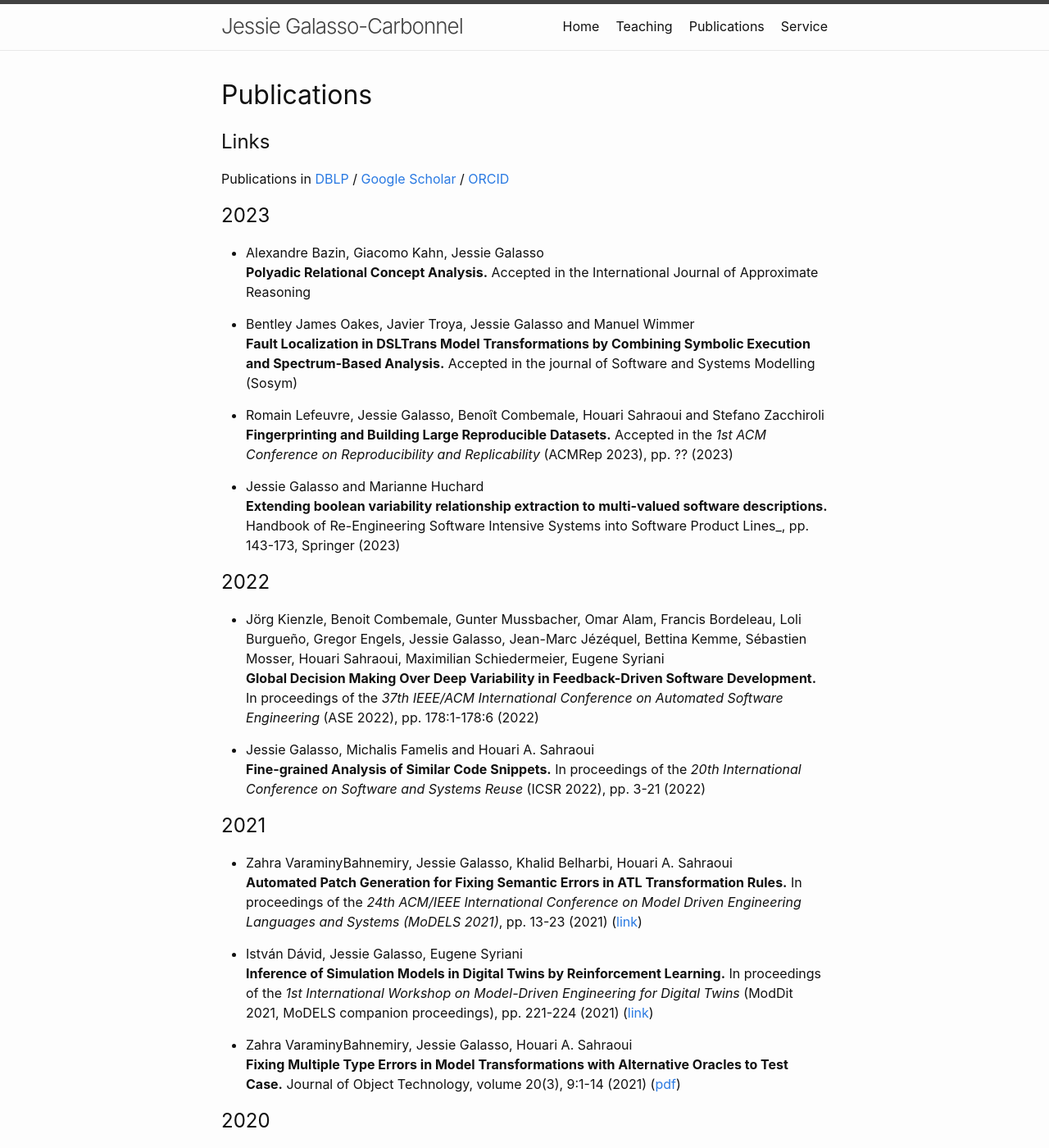
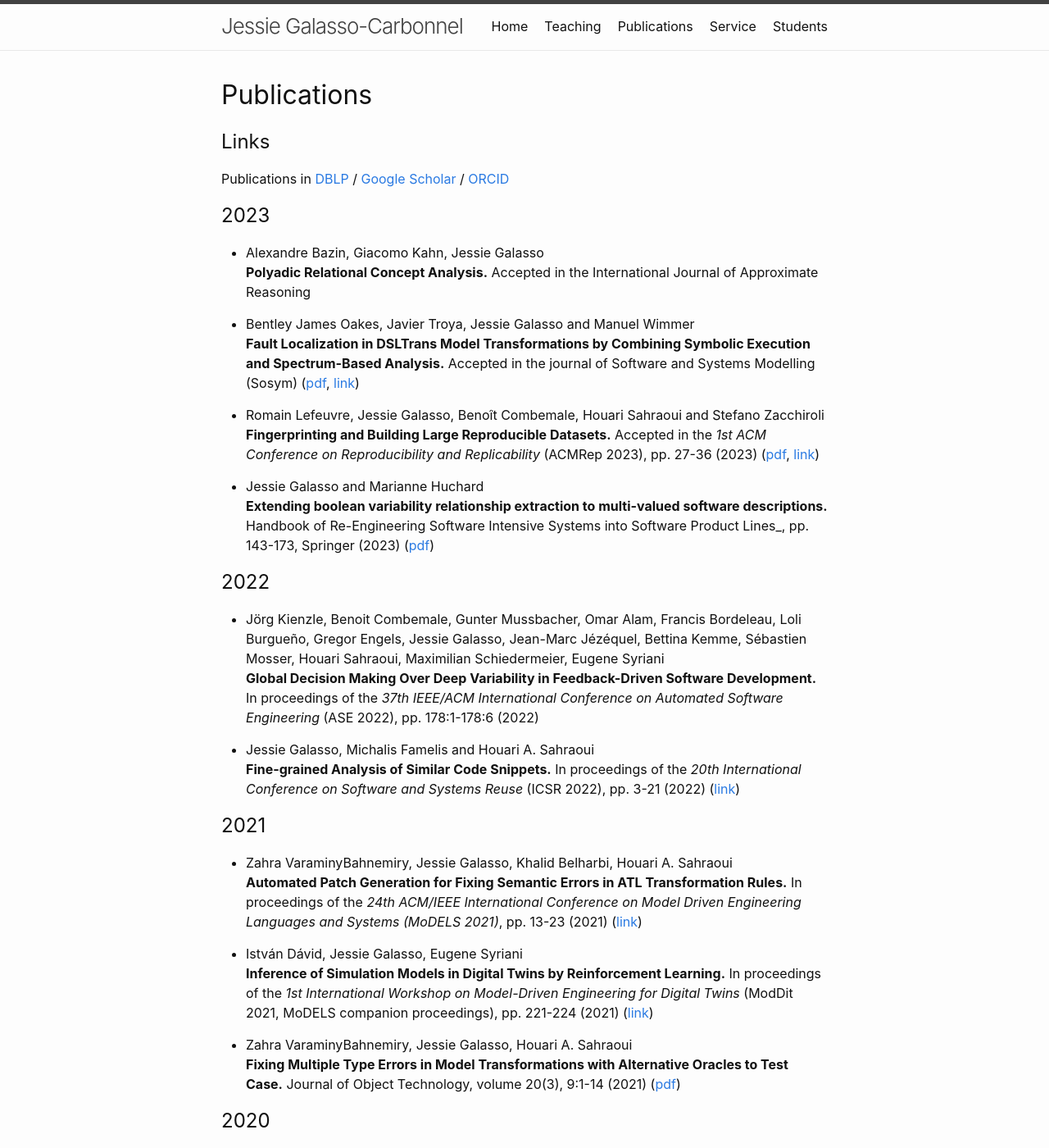
Before and after one commit to jgalasso/jgalasso.github.io, a Jekyll site: the page built from publications.md, in a window 1280 px wide and 1400 px high. Shown: the whole window at 82% size. Built offline with Jekyll 4.4.1, drawn with Linux system fonts in a browser that asks for light colours.

Commit message:
Student update

```diff
--- a/_config.yml
+++ b/_config.yml
@@ -35,6 +35,7 @@ header_pages:
   - teaching.md
   - publications.md
   - service.md
+  - student.md
 
 # Build settings
 theme: minima
--- a/index.markdown
+++ b/index.markdown
@@ -20,7 +20,7 @@ Between 2020 and 2023, I was a postdoctoral researcher in the [Geodes](http://ge
 
 * Co-chair of the [6th International Workshop on Languages for Modelling Variability (MODEVAR'24)](https://modevar.github.io)
 
-* PC member in the 21st International Conference on Software and Systems Reuse (ICSR'24)
+* PC member in the [21th International Conference on Software and Systems Reuse (ICSR'24)](https://cyprusconferences.org/icsr2024/)
 
 * PC member in the [31th  IEEE International Conference on Software Analysis, Evolution and Reengineering (SANER'24)](https://conf.researchr.org/home/saner-2024)
 
--- a/publications.md
+++ b/publications.md
@@ -14,13 +14,13 @@ Publications in [DBLP](https://dblp.uni-trier.de/pid/167/4978.html) / [Google Sc
 __Polyadic Relational Concept Analysis.__ Accepted in the International Journal of Approximate Reasoning
 
  - Bentley James Oakes, Javier Troya, Jessie Galasso and Manuel Wimmer
-__Fault Localization in DSLTrans Model Transformations by Combining Symbolic Execution and Spectrum-Based Analysis.__ Accepted in the journal of Software and Systems Modelling (Sosym)
+__Fault Localization in DSLTrans Model Transformations by Combining Symbolic Execution and Spectrum-Based Analysis.__ Accepted in the journal of Software and Systems Modelling (Sosym) ([pdf](https://www.researchgate.net/profile/Bentley-Oakes/publication/374264497_Fault_localization_in_DSLTrans_model_transformations_by_combining_symbolic_execution_and_spectrum-based_analysis/links/65167ff21e2386049de30d20/Fault-localization-in-DSLTrans-model-transformations-by-combining-symbolic-execution-and-spectrum-based-analysis.pdf), [link](https://doi.org/10.1007/s10270-023-01123-3))
 
  - Romain Lefeuvre, Jessie Galasso, Benoît Combemale, Houari Sahraoui and Stefano Zacchiroli
-__Fingerprinting and Building Large Reproducible Datasets.__ Accepted in the _1st ACM Conference on Reproducibility and Replicability_ (ACMRep 2023), pp. ?? (2023)
+__Fingerprinting and Building Large Reproducible Datasets.__ Accepted in the _1st ACM Conference on Reproducibility and Replicability_ (ACMRep 2023), pp. 27-36 (2023) ([pdf](https://hal.science/hal-04132604v1/preview/Fingerprinting_and_Building_Large_Reproducible_Datasets.pdf), [link](https://dl.acm.org/doi/10.1145/3589806.3600043))
 
  - Jessie Galasso and Marianne Huchard
-__Extending boolean variability relationship extraction to multi-valued software descriptions.__ Handbook of Re-Engineering Software Intensive Systems into Software Product Lines_, pp. 143-173, Springer (2023)
+__Extending boolean variability relationship extraction to multi-valued software descriptions.__ Handbook of Re-Engineering Software Intensive Systems into Software Product Lines_, pp. 143-173, Springer (2023) ([pdf](https://hal-lirmm.ccsd.cnrs.fr/lirmm-04089535v1/document))
 
 ## 2022
 
@@ -28,7 +28,7 @@ __Extending boolean variability relationship extraction to multi-valued software
 __Global Decision Making Over Deep Variability in Feedback-Driven Software Development.__ In proceedings of the _37th IEEE/ACM International Conference on Automated Software Engineering_ (ASE 2022), pp. 178:1-178:6 (2022)
 
 - Jessie Galasso, Michalis Famelis and Houari A. Sahraoui
-__Fine-grained Analysis of Similar Code Snippets.__ In proceedings of the _20th International Conference on Software and Systems Reuse_ (ICSR 2022), pp. 3-21 (2022)
+__Fine-grained Analysis of Similar Code Snippets.__ In proceedings of the _20th International Conference on Software and Systems Reuse_ (ICSR 2022), pp. 3-21 (2022) ([link](https://dl.acm.org/doi/abs/10.1007/978-3-031-08129-3_1))
 
 ## 2021
 
```
Also changed, not shown: service.md (+1 -1 lines), student.md (added, +25 -0 lines).
